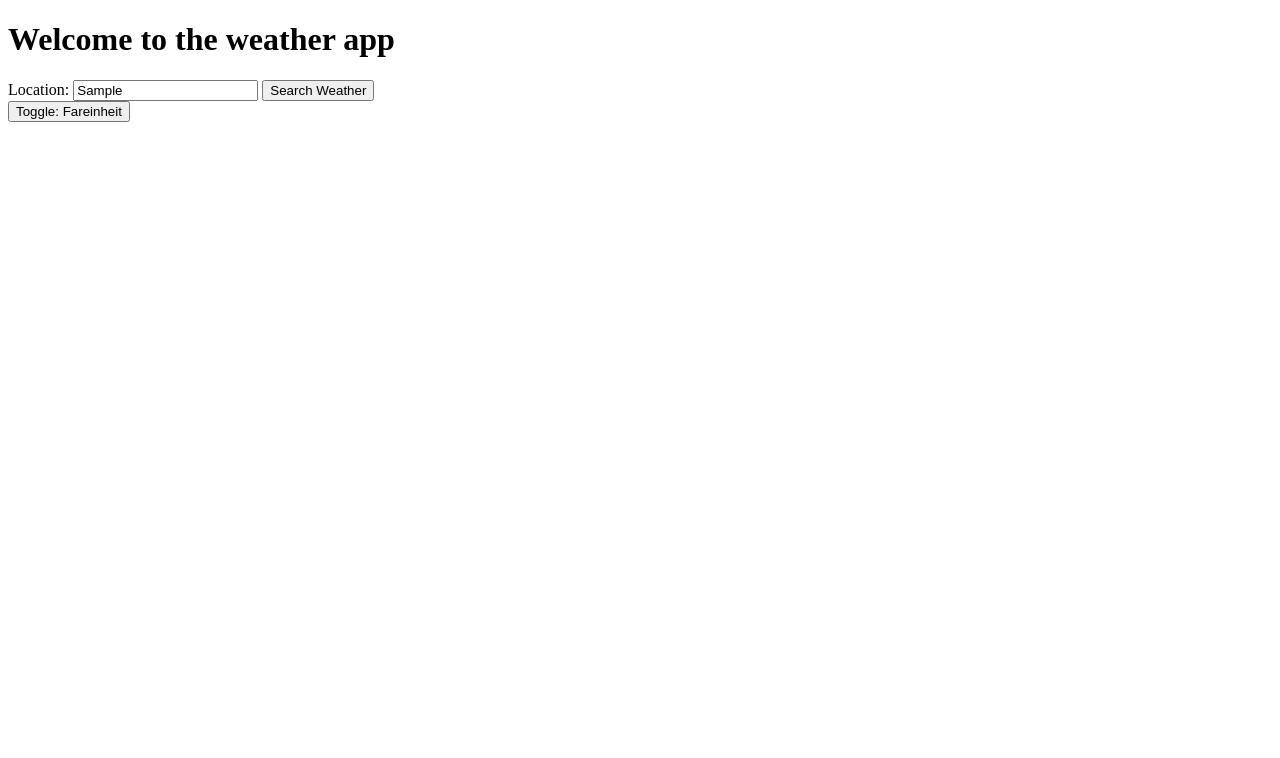
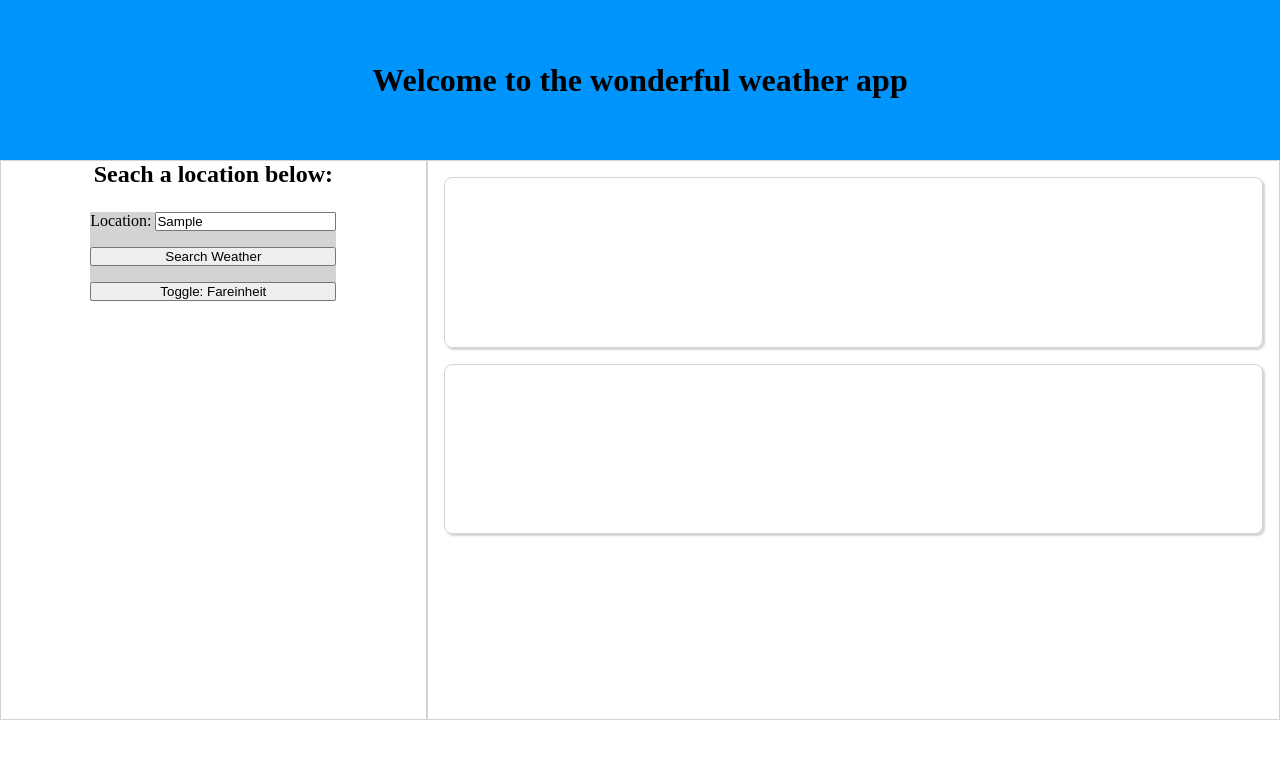
Before and after one commit to coffee-kiwi/javascript-weatherApp, a website built with webpack: page src/template.html in a window 1280 px wide. Both pictures are taken after typing "Sample" into the empty fields and a click on the button "Search Weather". Built offline with nearby package versions, Linux system fonts and the light colour scheme; no server answers.

Commit message:
Style: Alter layout and add basic styling

```diff
--- a/src/displayData.js
+++ b/src/displayData.js
@@ -2,12 +2,12 @@ import convertToCelsius from './conversion.js'
 
 export default function displayData(dataJson, metric) {
 
-    const contentContainer = document.getElementById("content")
+    const contentContainer = document.getElementById("content");
     contentContainer.textContent = "";
-    console.log('Data includes:');
-    console.log(dataJson);
-    console.log('----------------------');
-    console.log(dataJson.alerts);
+    contentContainer.classList.add("card")
+    const alertContainer = document.getElementById("alertDiv");
+    alertContainer.textContent = "";
+    alertContainer.classList.add("card");
 
     const conditionsTitle = document.createElement("h2");
     conditionsTitle.textContent = `Current conditions in ${dataJson.address} are:`
@@ -44,7 +44,7 @@ export default function displayData(dataJson, metric) {
     if (dataJson.alerts.length > 0) {
         const alertTitle = document.createElement("h2");
         alertTitle.textContent = "Alerts"
-        contentContainer.appendChild(alertTitle);
+        alertContainer.appendChild(alertTitle);
 
         dataJson.alerts.forEach(function(alert) {
         console.log(alert.event);
@@ -52,8 +52,8 @@ export default function displayData(dataJson, metric) {
         alertTitle.textContent = alert.event;
         const alertMessage = document.createElement("p");
         alertMessage.textContent = alert.headline;
-        contentContainer.appendChild(alertTitle);
-        contentContainer.appendChild(alertMessage);
+        alertContainer.appendChild(alertTitle);
+        alertContainer.appendChild(alertMessage);
     });
     } else {
         const alertTitle = document.createElement("h3");
--- a/src/index.js
+++ b/src/index.js
@@ -1,3 +1,4 @@
+import './styles.css';
 import getWeather from './getWeather.js';
 import displayData from './displayData.js';
 import toggleMetric from './toggleMetric.js';
--- /dev/null
+++ b/src/styles.css
@@ -0,0 +1,72 @@
+* {
+    margin: 0;
+    padding: 0;
+    box-sizing: border-box;
+}
+
+ul {
+    list-style-type: none;
+}
+
+header {
+    height: 20vh;
+    background-color: #0095fd;
+    display: flex;
+    justify-content: center;
+    align-items: center;
+}
+
+main {
+    display: grid;
+    grid-template-columns: 1fr 2fr;
+    height: 70vh;
+}
+
+#sidebar {
+    display: flex;
+    flex-direction: column;
+    gap: 24px;
+    align-items: center;
+}
+
+#sidebar h1 {
+    font-size: 1.5rem;
+}
+
+.form,
+#search-form {
+    display: grid;
+    gap: 16px;
+    background-color: lightgrey;
+}
+
+.display-section {
+    display: grid;
+    grid-template-columns: 1fr;
+    padding: 16px;
+    gap: 16px;
+}
+
+.card {
+    display: flex;
+    flex-direction: column;
+    gap: 8px;
+    padding: 8px;
+    border: 1px solid lightgrey;
+    border-radius: 8px;
+    box-shadow: 2px 2px 2px lightgrey;
+}
+
+ul {
+    display: grid;
+}
+
+/* Borders below for grasping size */
+#sidebar,
+.display-section {
+    border: solid 0.5px lightgray;
+}
+
+.display-section {
+
+}
--- a/src/template.html
+++ b/src/template.html
@@ -4,21 +4,25 @@
     <meta charset="UTF-8" />
     <meta name="viewport" content="width=device-width, initial-scale=1.0" />
     <title>Weather App</title>
+    <!-- <link rel="stylesheet" href="./styles.css"> -->
   </head>
   <body>
     <header>
-      <h1>Welcome to the weather app</h1>
+      <h1>Welcome to the wonderful weather app</h1>
     </header>
 
     <main>
       <section id="sidebar">
+        <h1 class="sidebar-title">Seach a location below:</h1>
         <div class="form">
           <form id="search-form" role="search">
-            <label for="search-box">Location:</label>
-            <input type="search"
-                    id="search-box"
-                    placeholder="New York"
-            >
+            <div>
+              <label for="search-box">Location:</label>
+              <input type="search"
+                      id="search-box"
+                      placeholder="New York"
+              >
+            </div>
             <button id="searchBtn">Search Weather</button>
           </form>
           <button type="button" id="metricBtn">Toggle: Fareinheit</button>
@@ -26,8 +30,9 @@
       </section>
 
       <section class="display-section">
+        <div id="alertDiv"></div>
         <div id="content"></div>
-
+        <div id="icons"></div>
       </section>
 
     </main>
```
